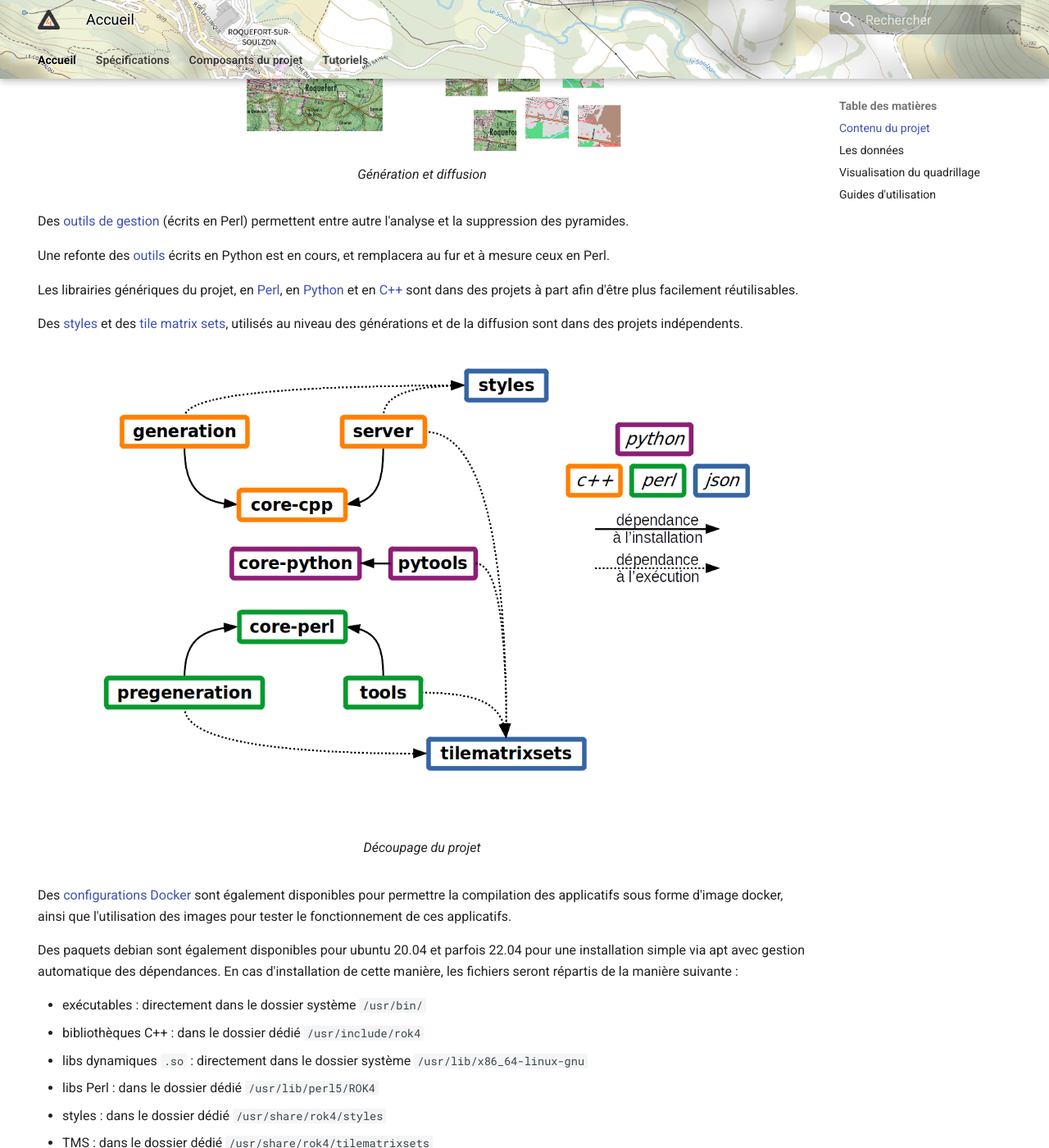
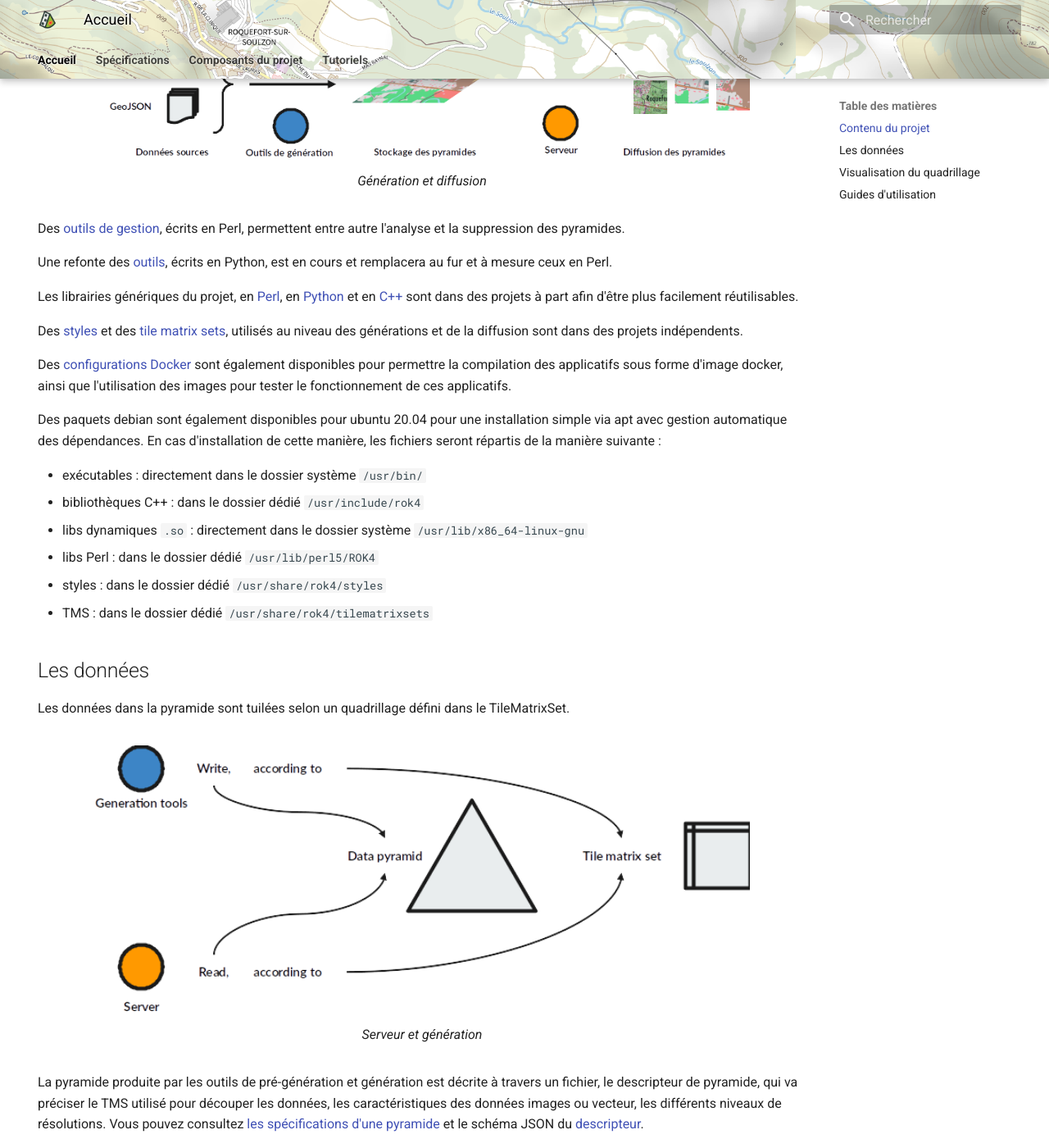
Before and after one commit to rok4/rok4.github.io, an MkDocs documentation site: the page built from docs/index.md, in a window 1280 px wide and 1400 px high, scrolled down 942 px. Shown: the whole window at 82% size. Built offline with MkDocs 1.6.1 and Material for MkDocs 9.7.7, drawn with Linux system fonts in a browser that asks for light colours; a script that is not in the unit is left out; some of the changed text lies outside the part shown.

Commit message:
Nouveau logo et schémas

```diff
--- a/docs/index.md
+++ b/docs/index.md
@@ -9,33 +9,28 @@
   ![Logo Rok4](./assets/images/rok4.png){ width="300" }
 </figure>
 
-Le projet ROK4 est un projet open-source (sous licence CeCILL-C) développé par les équipes du projet [Géoportail](https://www.geoportail.gouv.fr) ([@Geoportail](https://twitter.com/Geoportail)) de l’[Institut National de l’Information Géographique et Forestière](https://ign.fr) ([@IGNFrance](https://twitter.com/IGNFrance)).
+Le projet ROK4 est un projet open-source (sous licence CeCILL-C) développé par les équipes du projet [Géoplateforme](https://www.geoportail.gouv.fr) de l’[Institut National de l’Information Géographique et Forestière](https://ign.fr) ([@IGNFrance](https://bsky.app/profile/ignfrance.bsky.social)).
 
 ## Contenu du projet
 
 Il comprend des outils de [prégénération](https://github.com/rok4/pregeneration) (en Perl) et [génération](https://github.com/rok4/generation) (en C++) de pyramides de données image et vecteur, et un [serveur de diffusion](https://github.com/rok4/server) (en C++) de ces données en WMS, WMTS, OGC API Tiles et TMS. Vous pouvez trouver plus de détails dans ces projets.
 
 <figure markdown>
-  ![Génération et diffusion](./assets/images/rok4gs-grand-public.png){ width="800" }
+  ![Génération et diffusion](./assets/images/rok4-grand-public.png){ width="800" }
   <figcaption>Génération et diffusion</figcaption>
 </figure>
 
-Des [outils de gestion](https://github.com/rok4/tools) (écrits en Perl) permettent entre autre l'analyse et la suppression des pyramides.
+Des [outils de gestion](https://github.com/rok4/tools), écrits en Perl, permettent entre autre l'analyse et la suppression des pyramides.
 
-Une refonte des [outils](https://github.com/rok4/pytools) écrits en Python est en cours, et remplacera au fur et à mesure ceux en Perl.
+Une refonte des [outils](https://github.com/rok4/pytools), écrits en Python, est en cours et remplacera au fur et à mesure ceux en Perl.
 
 Les librairies génériques du projet, en [Perl](https://github.com/rok4/core-perl), en [Python](https://github.com/rok4/core-python) et en [C++](https://github.com/rok4/core-cpp) sont dans des projets à part afin d'être plus facilement réutilisables.
 
 Des [styles](https://github.com/rok4/styles) et des [tile matrix sets](https://github.com/rok4/tilematrixsets), utilisés au niveau des générations et de la diffusion sont dans des projets indépendents.
 
-<figure markdown>
-  ![Découpage du projet](./assets/images/rok4-decoupage-projet.png){ width="800" }
-  <figcaption>Découpage du projet</figcaption>
-</figure>
-
 Des [configurations Docker](https://github.com/rok4/docker) sont également disponibles pour permettre la compilation des applicatifs sous forme d'image docker, ainsi que l'utilisation des images pour tester le fonctionnement de ces applicatifs.
 
-Des paquets debian sont également disponibles pour ubuntu 20.04 et parfois 22.04 pour une installation simple via apt avec gestion automatique des dépendances. En cas d'installation de cette manière, les fichiers seront répartis de la manière suivante :
+Des paquets debian sont également disponibles pour ubuntu 20.04 pour une installation simple via apt avec gestion automatique des dépendances. En cas d'installation de cette manière, les fichiers seront répartis de la manière suivante :
 
 * exécutables : directement dans le dossier système `/usr/bin/`
 * bibliothèques C++ : dans le dossier dédié `/usr/include/rok4`
```
Also changed, not shown: other parts of docs/index.md (+0 -2 lines), docs/assets/images/favicon.png, docs/assets/images/rok4 copy.png (deleted), docs/assets/images/rok4-carre copy.png (deleted), docs/assets/images/rok4-carre.png, docs/assets/images/rok4-decoupage-projet.png (deleted), docs/assets/images/rok4-generation-server.png, docs/assets/images/rok4-grand-public.png, docs/assets/images/rok4.png, docs/assets/images/rok4generation.png (deleted), docs/assets/images/rok4gs-grand-public.png (deleted), docs/assets/images/rok4server.png (deleted).
